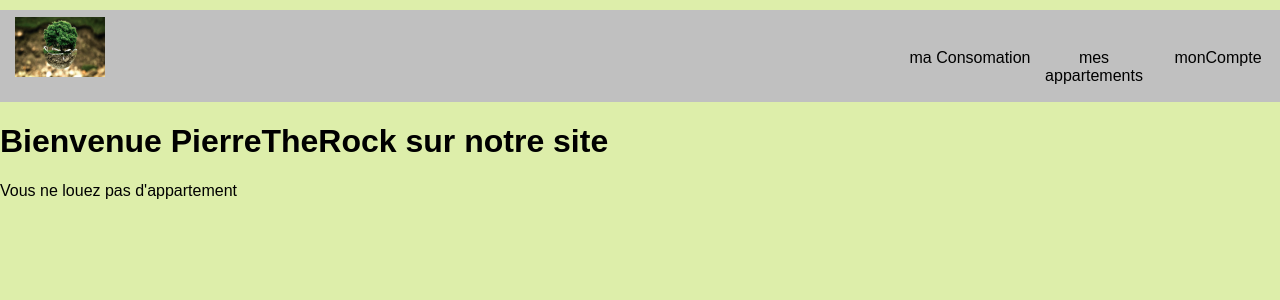
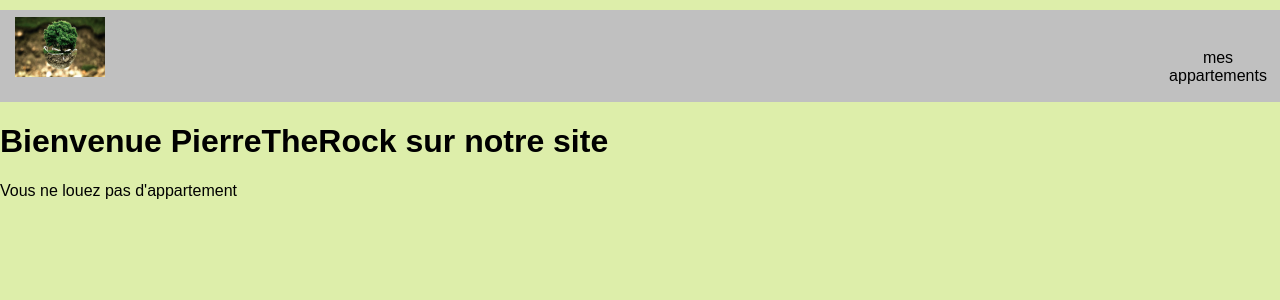
Before and after one commit to matthisServoz/Maison-Ecolo-PHP, a PHP site: page /AccueilUtil.php in a window 1280 px wide. Shown: the top 300 px of the page. Run offline with PHP 8.4, Linux system fonts and the light colour scheme; data that the repository does not hold is empty.

Commit message:
interface utilisateur

```diff
--- a/Maison-Ecolo-PHP/AccueilUtil.php
+++ b/Maison-Ecolo-PHP/AccueilUtil.php
@@ -33,9 +33,9 @@ and open the template in the editor.
             <nav id="navigation">
                 <div class="nav">
                     <ul>
-                        <li> <a href = "compte_util.php">monCompte </a> </li>
-                        <li> <a href = "afficha_appart_util.php">mes appartements</a> </li>
-                        <li> <a href = "AccueilUtil.html">ma Consomation </a> </li>
+                        <!--<li> <a href = "compte_util.php">monCompte </a> </li>-->
+                        <li> <a href = "Gestion_appart_util.php">mes appartements</a> </li>
+                        <!--<li> <a href = "AccueilUtil.html">ma Consomation </a> </li>-->
 
                     </ul>
                 </div>
```
Also changed, not shown: Maison-Ecolo-PHP/Gestion_appart_util.php (renamed from Maison-Ecolo-PHP/afficha_appart_util.php).
